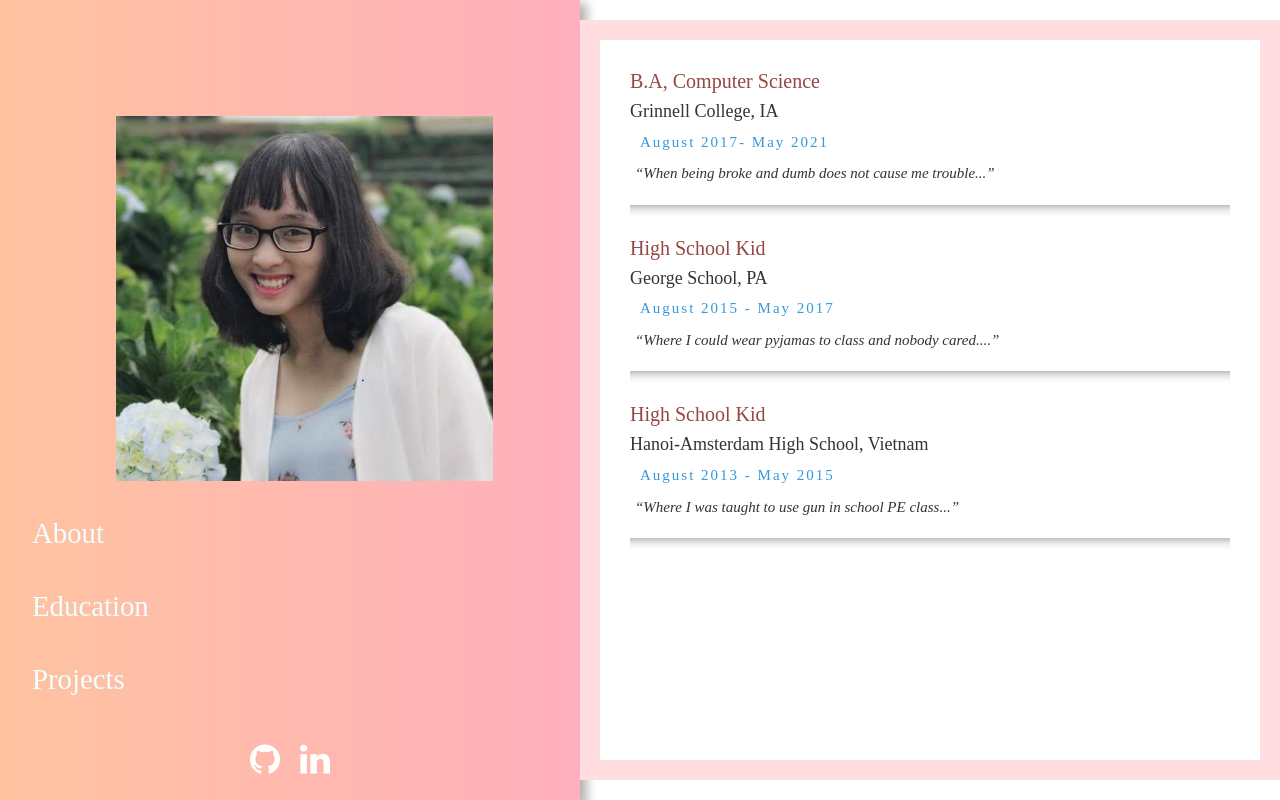
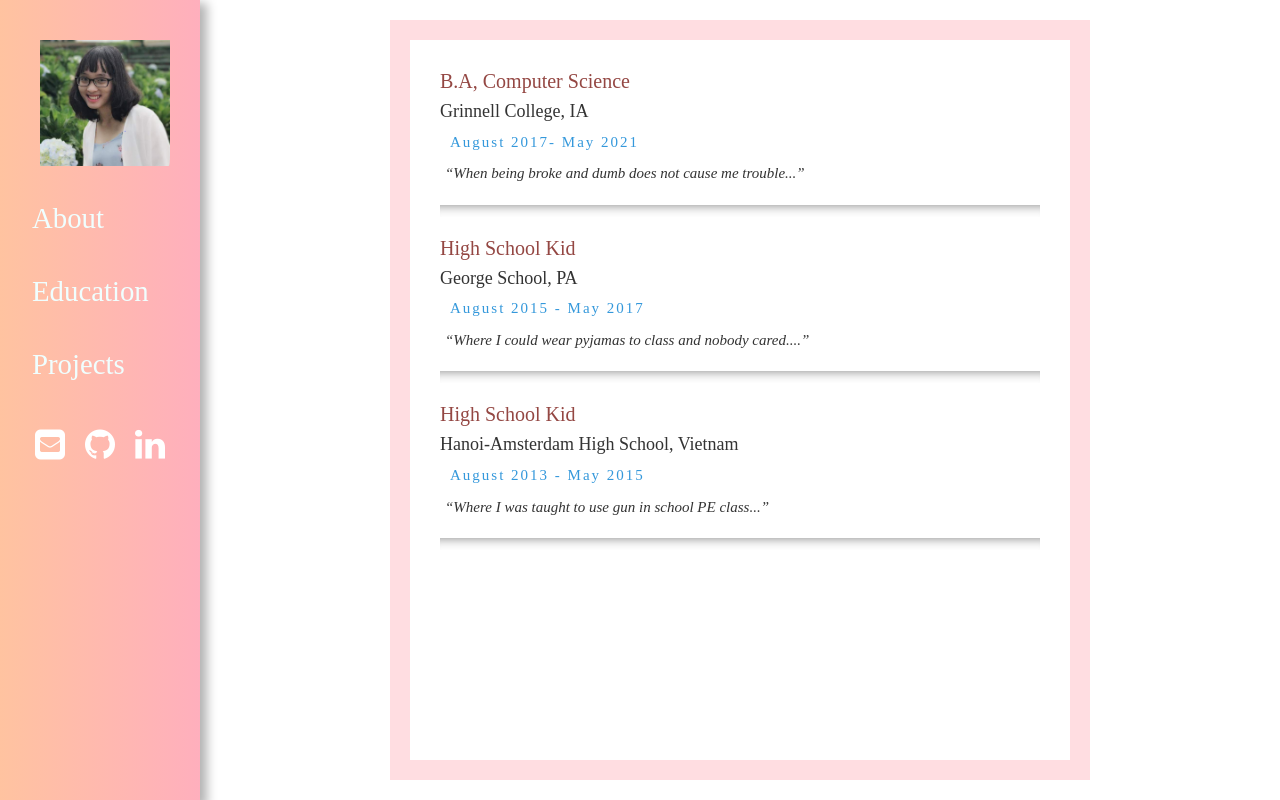
Before and after one commit to giangkhuat/React-personal-web, a React (Create React App) app: page /experience in a window 1280 px wide. Built offline with nearby package versions, Linux system fonts and the light colour scheme.

Commit message:
fix projects folder

```diff
--- a/src/App.css
+++ b/src/App.css
@@ -34,7 +34,6 @@ body {
   max-height: 100%vh;
 }
 
-
 /* Left nav styling */
 #SideNav {
   background: #ffafbd; /* fallback for old browsers */
@@ -50,9 +49,9 @@ body {
   ); /* W3C, IE 10+/ Edge, Firefox 16+, Chrome 26+, Opera 12+, Safari 7+ */
   box-shadow: 5px 5px 10px 2px rgba(0, 0, 0, 0.3);
   min-width: 200px;
+  max-width: 15%;
   max-height: 100% vh;
 }
-
 
 h1 {
   font-weight: 700;
--- a/src/components/contents/Social.js
+++ b/src/components/contents/Social.js
@@ -2,6 +2,9 @@ import React, { Component } from "react";
 function Social() {
   return (
     <div class="social">
+      <a href="https://www.linkedin.com/in/giangkhuat/" target="_blank">
+        <i class="fa fa-envelope-square"></i>
+      </a>
       <a href="https://github.com/giangkhuat" target="_blank">
         <i class="fa fa-github"></i>
       </a>
```
Also changed, not shown: src/components/Education/Education.scss (+15 -3 lines).
